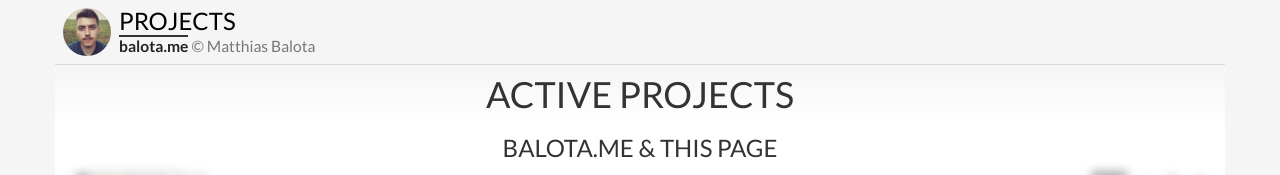
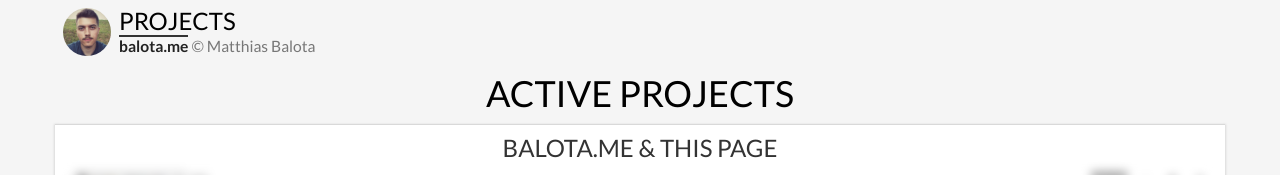
Before and after one commit to MBALOTA/project-page, a plain HTML site: page index.html in a window 1280 px wide. Shown: the top 175 px of the page. Drawn offline with Linux system fonts and the light colour scheme.

Commit message:
Minor Tweaks in DOM and Style

```diff
--- a/css/baloo.scss
+++ b/css/baloo.scss
@@ -62,6 +62,10 @@ p {
   font-size: 1.2em;
 }
 
+.body{
+  //box-shadow: 0 3px 2px 1px $shadow;
+}
+
 /*
 @media (max-width: 360px ) {
   .header {
@@ -72,6 +76,26 @@ p {
   }
 }
 */
+
+@media all and (min-width: 768px) {
+    .project {
+      img {
+        transition: all 0.1s ease-in-out;
+        filter: blur(5px);
+        -webkit-filter: blur(5px);
+        -moz-filter: blur(5px);
+        -o-filter: blur(5px);
+        -ms-filter: blur(5px);
+        &:hover {
+          filter: blur(0);
+          -webkit-filter: blur(0);
+          -moz-filter: blur(0);
+          -o-filter: blur(0);
+          -ms-filter: blur(0);
+        }
+      }
+    }
+}
 
 .header {
   min-height: 64px;
@@ -103,13 +127,15 @@ p {
 }
 
 .project-wrapper-begin {
-  border-top: 1px solid $shadow;
-  background: linear-gradient($background-main, $background);
+  border-bottom: 1px solid $shadow;
+  background: $background-main;
+  color: $secondary;
 }
 
 .project-wrapper {
   background: $background;
   padding: 0;
+  box-shadow: 0 0 2px 1px $shadow;
 }
 
 .project-wrapper-end {
@@ -149,19 +175,6 @@ p {
   }
   img {
     padding: 0 10px;
-    transition: all 0.1s ease-in-out;
-    filter: blur(5px);
-    -webkit-filter: blur(5px);
-    -moz-filter: blur(5px);
-    -o-filter: blur(5px);
-    -ms-filter: blur(5px);
-    &:hover {
-      filter: blur(0);
-      -webkit-filter: blur(0);
-      -moz-filter: blur(0);
-      -o-filter: blur(0);
-      -ms-filter: blur(0);
-    }
   }
   .description {
     margin: 10px 0;
--- a/index.html
+++ b/index.html
@@ -26,6 +26,8 @@
           <img src="img/profile.jpg" alt="profile picture" class="img-circle" />
           <h3>Projects<small><a href="http://balota.me" target="_blank">balota.me</a> © Matthias Balota</small></h3>
         </div>
+        <div class="col-xs-12 body span">
+          <div class="row">
             <h1 class="col-xs-12 project-wrapper-begin">Active Projects</h1>
             <div class="col-xs-12 project-wrapper">
             <div class="span">
@@ -80,6 +82,8 @@
             <div class="col-xs-12 project-wrapper-end"></div>
           </div>
           </div>
+        </div>
+    </div>
     <script src="js/jquery.min.js" charset="utf-8"></script>
     <script src="js/bootstrap.min.js" charset="utf-8"></script>
     <script src="js/angular.min.js" charset="utf-8"></script>
```
Also changed, not shown: css/baloo.min.css. Lines whose indentation alone changed are shown as unchanged.
